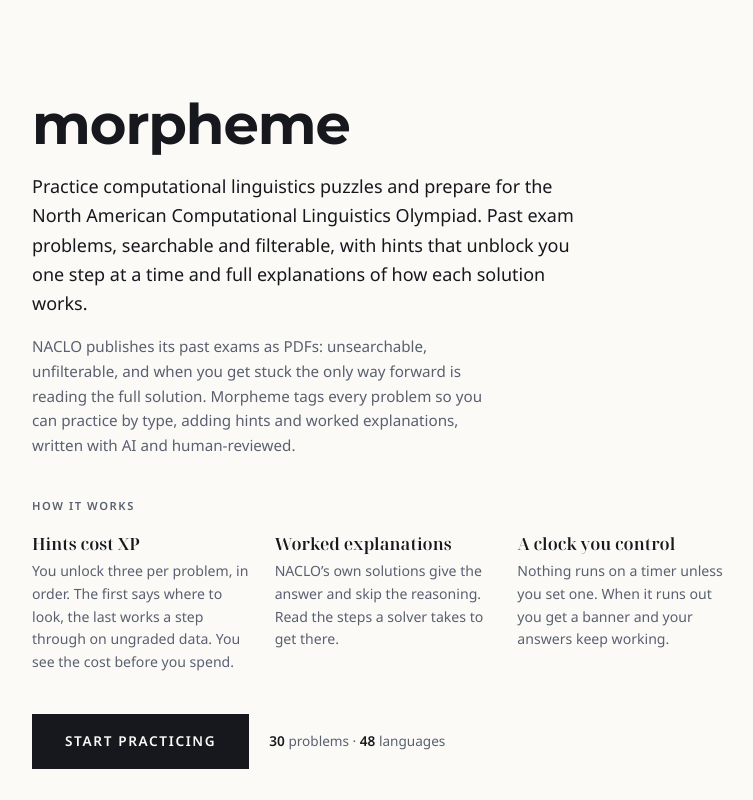
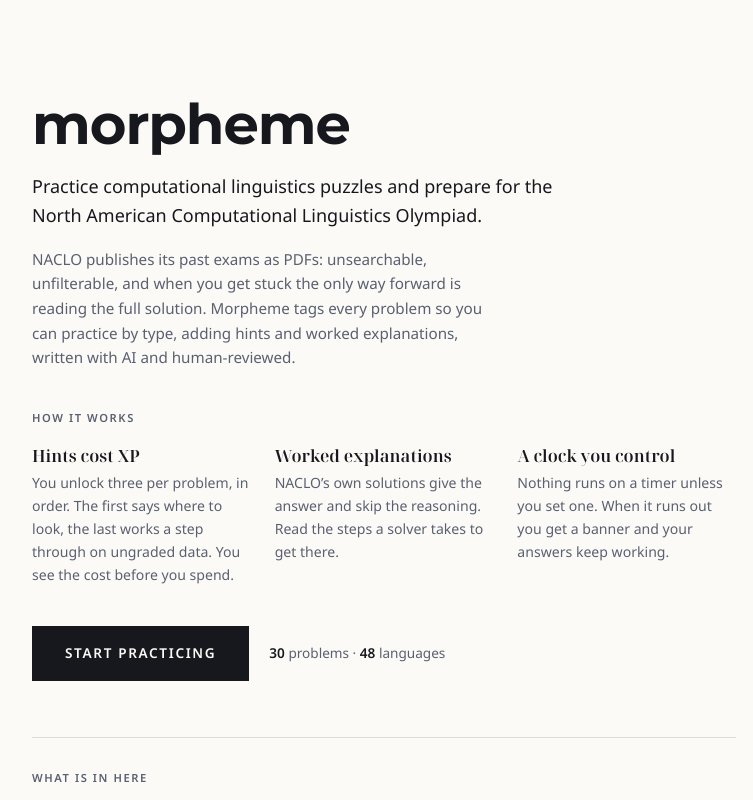
Before and after one commit to lapark714/naclo_thing, a Next.js app: page / in a window 1280 px wide. Shown: the top 800 px of the page, without its empty margins (256-1009 px from the left). Built offline with nearby package versions, Linux system fonts and the light colour scheme.

Commit message:
Some more home page additions

```diff
--- a/app/page.tsx
+++ b/app/page.tsx
@@ -10,7 +10,7 @@ export default function Home() {
     <main className="mx-auto max-w-3xl px-5 py-16 sm:px-8 sm:py-24">
       <h1 className="wordmark text-[2.75rem] sm:text-[3.5rem]">morpheme</h1>
       <p className="mt-5 max-w-[54ch] text-lg leading-relaxed text-ink">
-        Practice computational linguistics puzzles and prepare for the North American Computational Linguistics Olympiad. Past exam problems, searchable and filterable, with hints that unblock you one step at a time and full explanations of how each solution works.
+        Practice computational linguistics puzzles and prepare for the North American Computational Linguistics Olympiad.
       </p>
 
       <p className="mt-4 max-w-[54ch] text-[0.95rem] leading-relaxed text-ink-soft">
```
